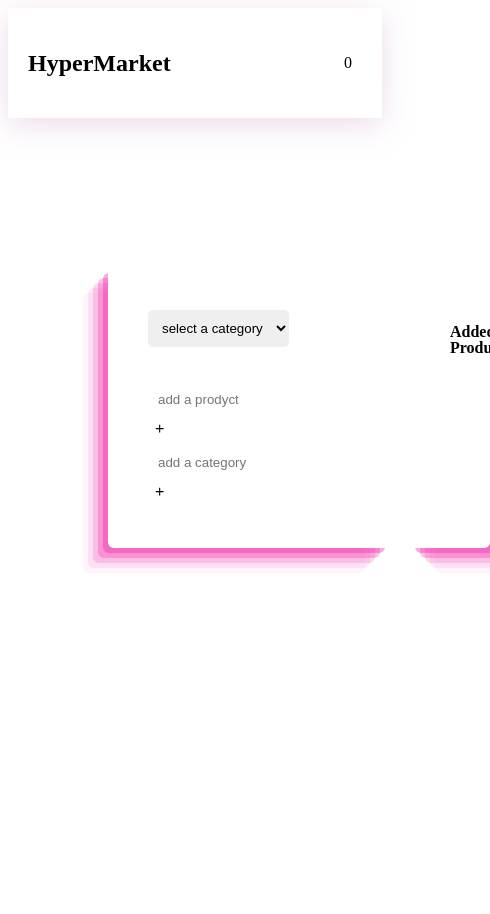
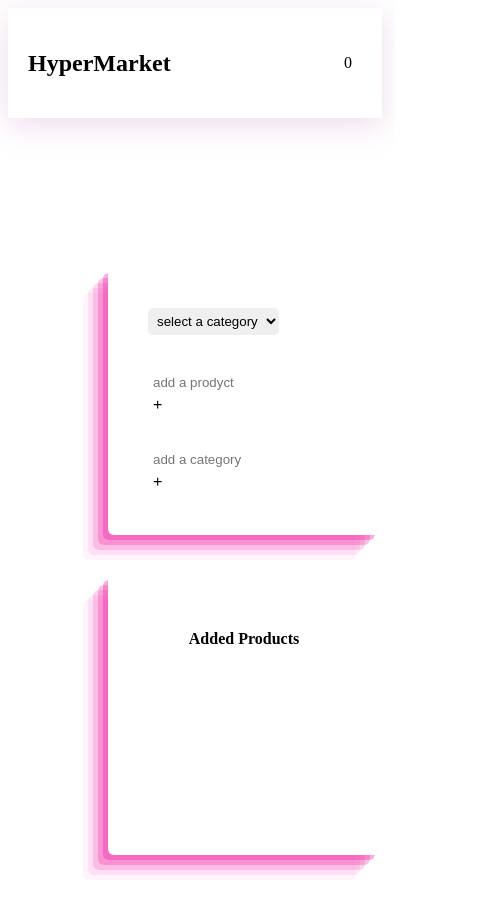
Before and after one commit to Shaghayegh-93/ProductCategory, a React (Create React App) app: page / in a window 390 px wide. Shown: the top 914 px of the page, 490 px wide, since content can reach past the window. Before the commit the page ends 844 px from the top, so only its background shows below. Built offline with nearby package versions, Linux system fonts and the light colour scheme; the HTML template or start-up script is replaced by a standard one.

Commit message:
change the file to make them responsive

```diff
--- a/package.json
+++ b/package.json
@@ -7,6 +7,7 @@
     "react-dom": "^17.0.2",
     "react-icons": "^4.2.0",
     "react-scripts": "4.0.3",
+    "react-toastify": "^8.0.3",
     "web-vitals": "^1.1.2"
   },
   "scripts": {
--- a/src/App.module.css
+++ b/src/App.module.css
@@ -14,6 +14,7 @@
   padding: 40px;
   border-radius: 6px;
   border: 3px solid var(--primaryColor);
+
 }
 .mainForm {
   display: flex;
@@ -28,6 +29,7 @@
     rgba(240, 46, 170, 0.3) -10px 10px, rgba(240, 46, 170, 0.2) -15px 15px,
     rgba(240, 46, 170, 0.1) -20px 20px, rgba(240, 46, 170, 0.05) -25px 25px;
   justify-content: space-evenly;
+
 }
 .productConclution {
   overflow: auto;
@@ -36,6 +38,7 @@
     rgba(240, 46, 170, 0.2) 15px 15px, rgba(240, 46, 170, 0.1) 20px 20px,
     rgba(240, 46, 170, 0.05) 25px 25px;
   background-color: #fff;
+
 }
 .productRow {
   display: flex;
@@ -75,3 +78,20 @@
   color: var(--mainRed);
   border: 1px solid var(--mainRed);
 }
+
+
+@media (max-width: 600px) {
+  .container{
+    grid-template-columns: 1fr;
+  }
+
+  .productConclution{
+    box-shadow: rgba(240, 46, 170, 0.4) -5px 5px,
+    rgba(240, 46, 170, 0.3) -10px 10px, rgba(240, 46, 170, 0.2) -15px 15px,
+    rgba(240, 46, 170, 0.1) -20px 20px, rgba(240, 46, 170, 0.05) -25px 25px;
+    margin-top: 20px;
+  }
+
+
+
+}
--- a/src/components/category/category.module.css
+++ b/src/components/category/category.module.css
@@ -17,3 +17,13 @@
   color: var(--mainWhite);
   cursor: pointer;
 }
+@media (max-width: 600px) {
+  .categoryInput{
+    padding: 5px;
+    margin-top: 30px;
+  }
+  .buttons{
+    padding: 3px;
+  }
+
+}
--- a/src/components/products/product.module.css
+++ b/src/components/products/product.module.css
@@ -27,3 +27,13 @@
   color: var(--mainWhite);
   cursor: pointer;
 }
+
+@media (max-width: 600px) {
+  .productInput,.productSelected{
+    padding: 5px;
+  }
+  .buttons{
+    padding: 3px;
+  }
+
+}
--- a/src/index.module.css
+++ b/src/index.module.css
@@ -21,3 +21,8 @@ body{
     font-family: 'Gill Sans', 'Gill Sans MT', Calibri, 'Trebuchet MS', sans-serif;
 
 }
+@media (max-width: 600px) {
+    .formContainer {
+        width: 10%;
+    }
+  }
```
Also changed, not shown: assets/images/bg.jpg (deleted).
